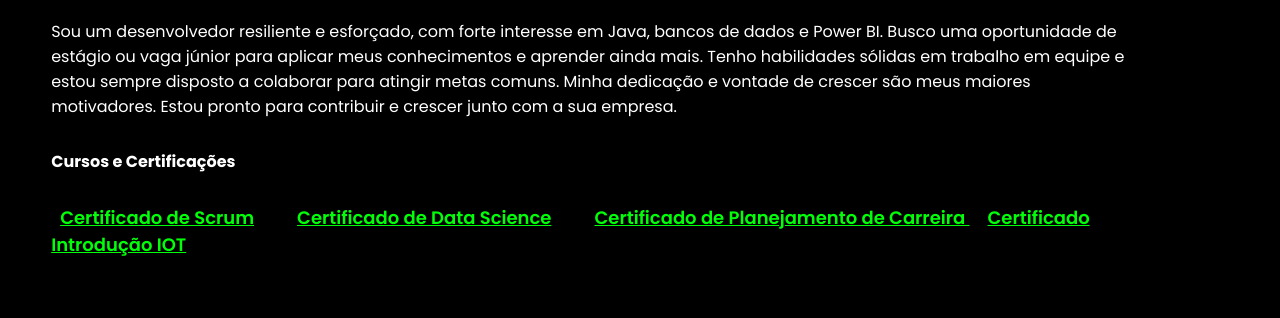
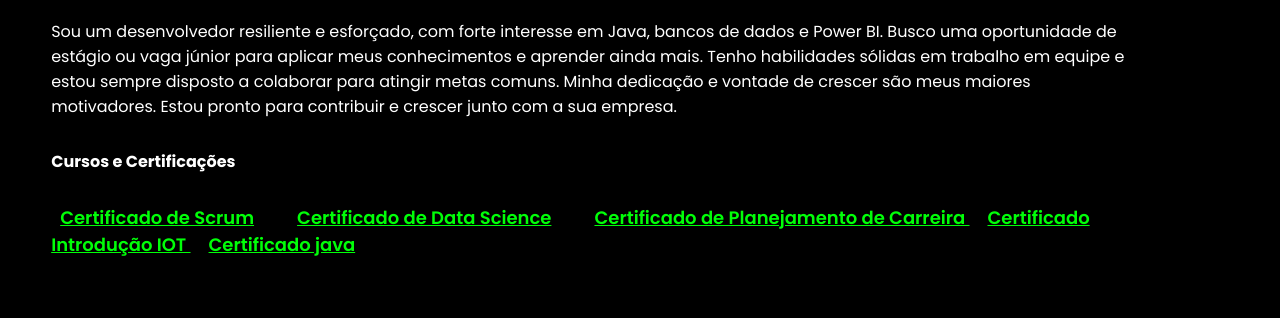
Before and after one commit to alexsandro1986-hub/projetos, a plain HTML site: page index.html in a window 1280 px wide. Shown: the part 214-532 px from the top of the page. Drawn offline with nearby package versions, Linux system fonts and the light colour scheme; a script that the page names is missing.

Commit message:
certificado java

```diff
--- a/index.html
+++ b/index.html
@@ -104,6 +104,7 @@
                                 </a>
                                 <a href="src/Alexsandrosilva silva-SENAI-SCCTAI - I-certificate.pdf" download>Certificado Introdução IOT
                                 </a>
+                                <a href="src/certificado-java.pdf" download>Certificado java    </a>
                             </div>
                         </div><!--txt-topo-site-->
 
```
Also changed, not shown: 1 other file.
